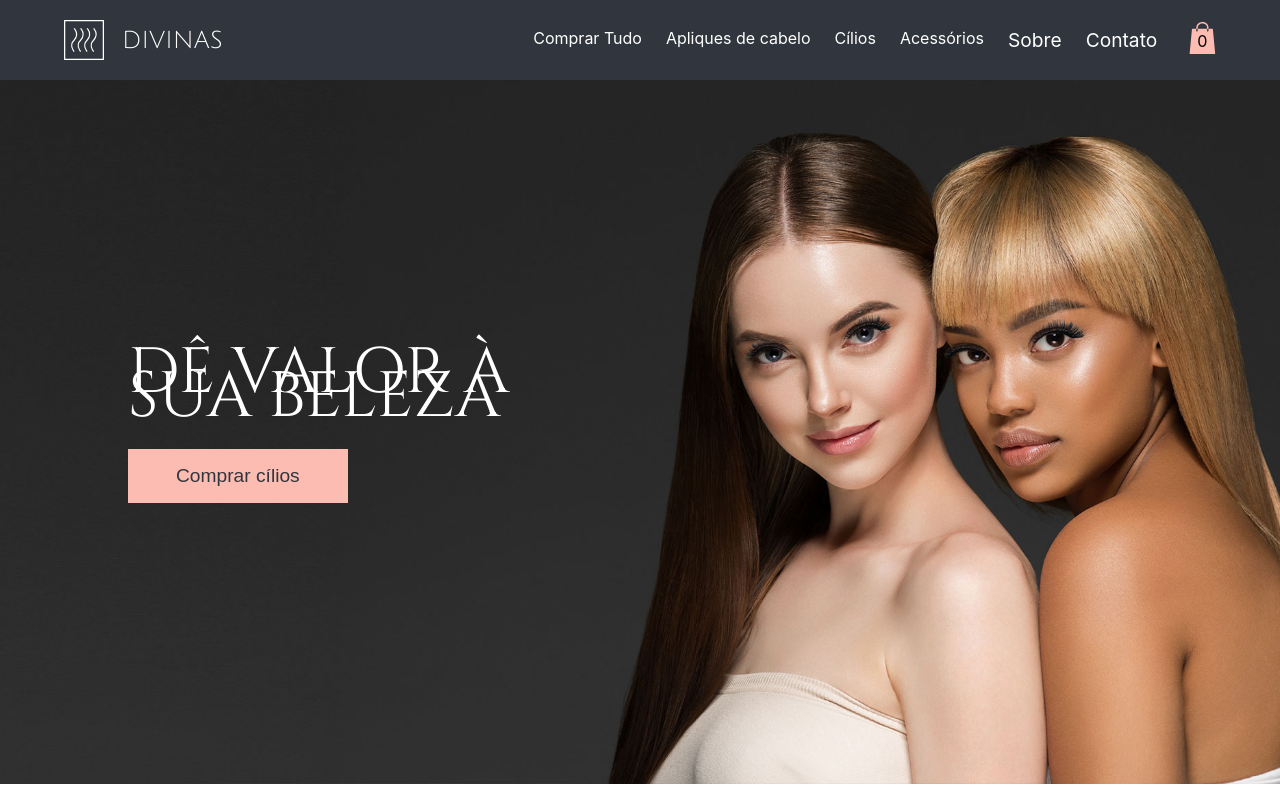
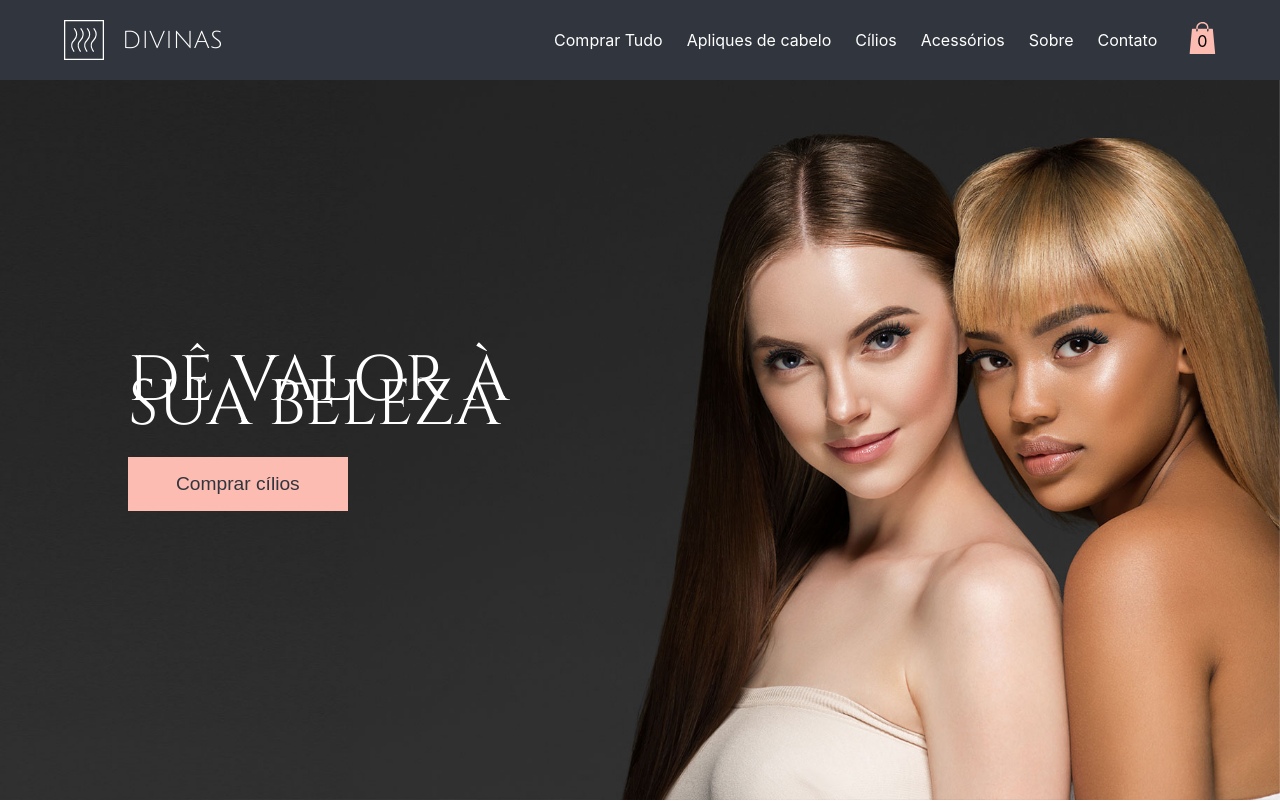
Before and after one commit to PabloFerrari027/divinas, a React (Create React App) app: page / in a window 1280 px wide. Shown: the top 802 px of the page. Built offline with nearby package versions, Linux system fonts and the light colour scheme.

Commit message:
update css

```diff
--- a/src/components/HomeSlider/HomeSlider.css
+++ b/src/components/HomeSlider/HomeSlider.css
@@ -14,6 +14,6 @@
 
 @media screen and (min-width: 1024px) {
   .slider {
-    height: 88vh;
+    height: 90vh;
   }
 }
--- a/src/components/NavbarNavegtion/NavbarNavegation.css
+++ b/src/components/NavbarNavegtion/NavbarNavegation.css
@@ -62,4 +62,10 @@
     margin: 0;
     cursor: pointer;
   }
+
+  .navbar-container .navegation ul li a {
+    font-size: 1rem;
+    margin: 0;
+    cursor: pointer;
+  }
 }
```
